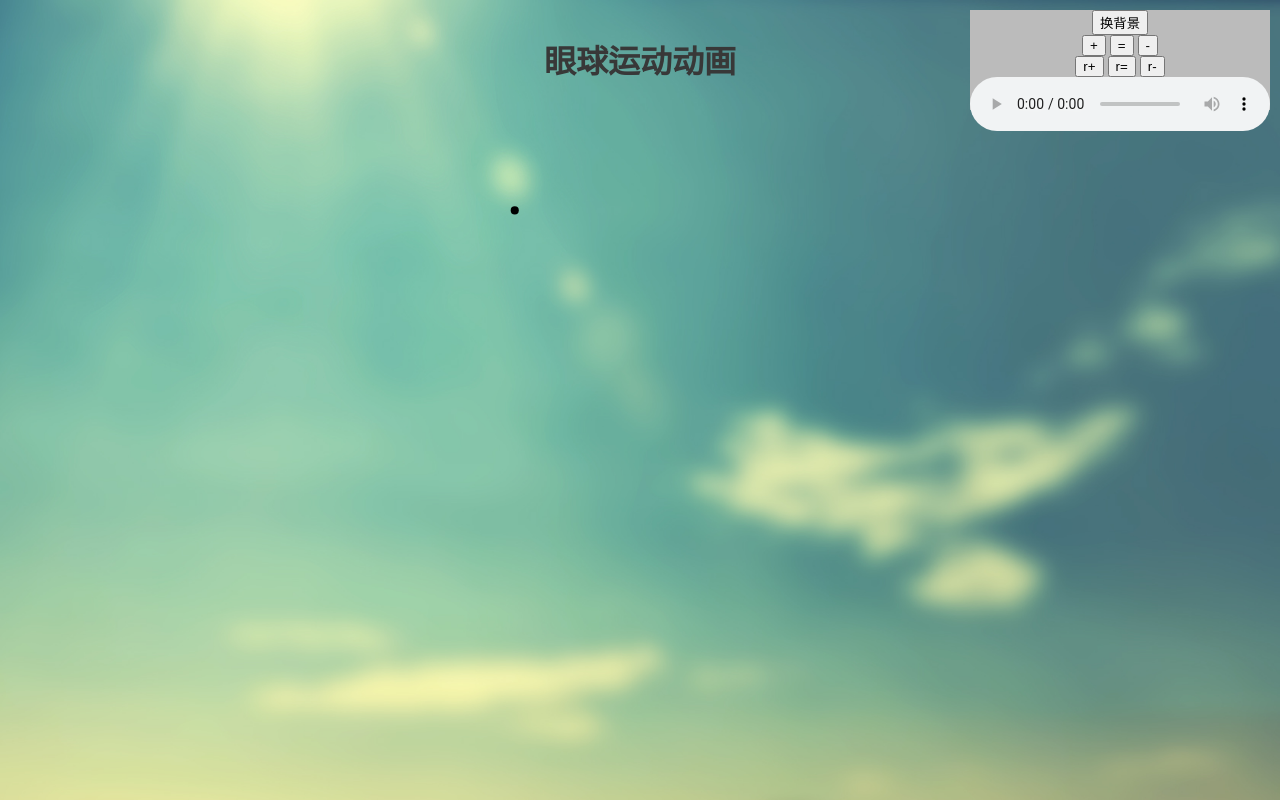
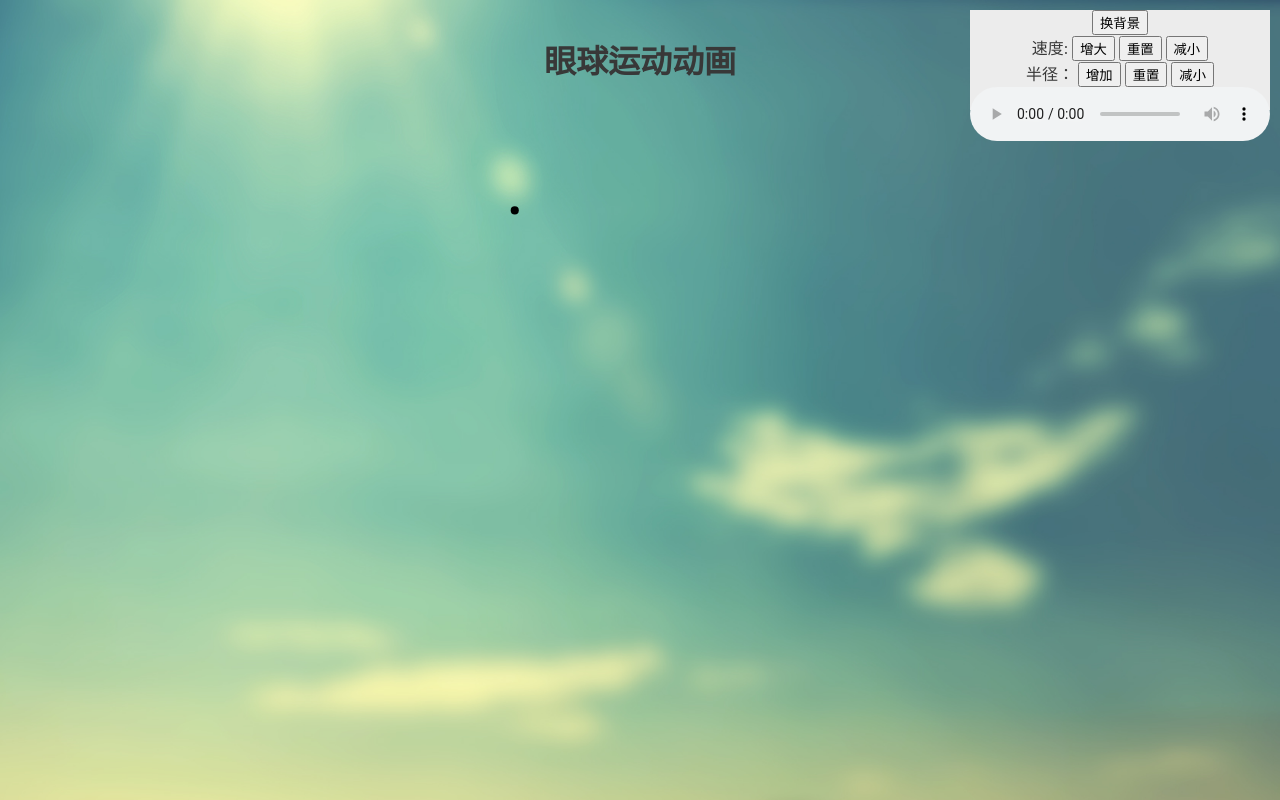
Before and after one commit to riching/sport, a plain HTML site: page index.html in a window 1280 px wide. Drawn offline with Linux system fonts and the light colour scheme.

Commit message:
modify menu
Signed-off-by: riching <18888823527@163.com>

```diff
--- a/css/style.css
+++ b/css/style.css
@@ -38,7 +38,7 @@ h1{
     top: 0px;
     width: 300px;
     height: 100px;
-    background-color: #bbbbbb;
+    background-color: #ECECEC;
     border: 2px;
 }
 
--- a/index.html
+++ b/index.html
@@ -14,13 +14,15 @@
 <body>
 	<div class="menu">
 	    <input type="button" onclick="changeBg()" value="换背景" /><br />
-	    <input id="add" type="button" value="+" />
-	    <input id="reset" type="button" value="=" />
-	    <input id="dec" type="button" value="-" />
+	        速度:
+	    <input id="add" type="button" value="增大" />
+	    <input id="reset" type="button" value="重置" />
+	    <input id="dec" type="button" value="减小" />
 	    <br />
-	    <input id="bigger" type="button" value="r+" />
-	    <input id="resetR" type="button" value="r=" />
-	    <input id="smaller" type="button" value="r-" />
+	        半径：
+	    <input id="bigger" type="button" value="增加" />
+	    <input id="resetR" type="button" value="重置" />
+	    <input id="smaller" type="button" value="减小" />
 	    <br />
 	    <audio controls="controls" >
 		  <source src="music/Stay Here Forever.mp3" type="audio/mp3" />
```
